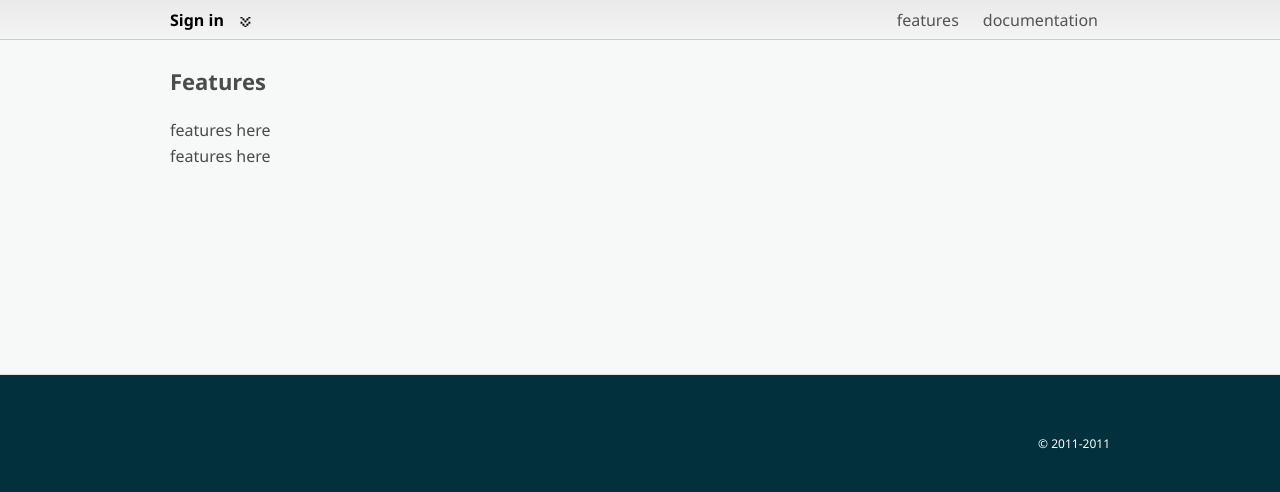
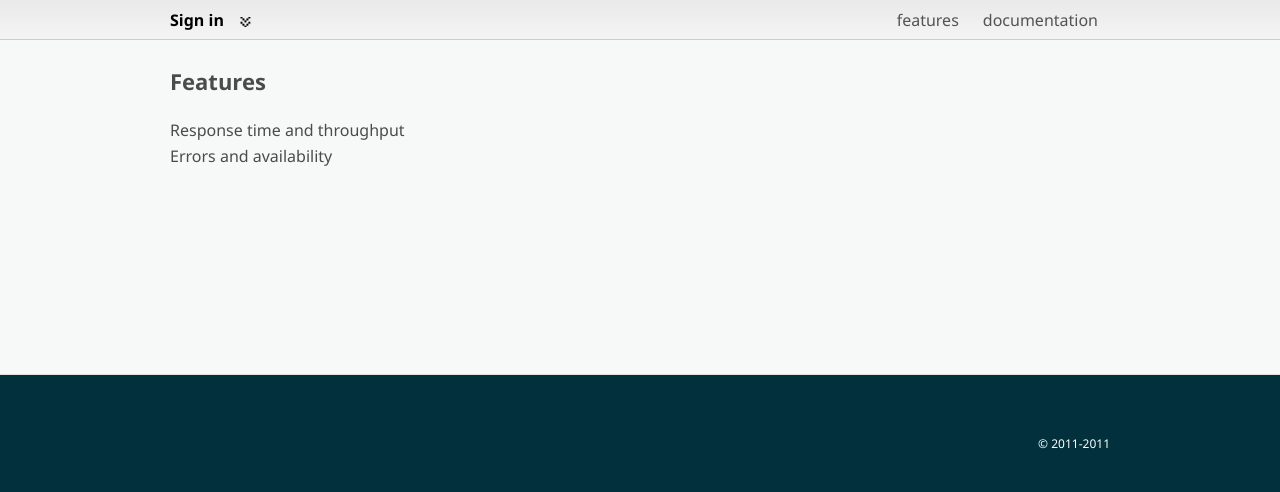
Before and after one commit to andrewsmedina/djangodash2011, a Django app: page /features/ in a window 1280 px wide. Shown: the part 119-611 px from the top of the page. Run offline with Django 3.2, Linux system fonts and the light colour scheme; parts of the project's set-up code (start-up, migrations or seed data) failed here and were passed over.

Commit message:
added some features

```diff
--- a/startdust_website/home/templates/home/features.html
+++ b/startdust_website/home/templates/home/features.html
@@ -3,8 +3,8 @@
 {% block content %}
 <div class="container">
 	<h2>Features</h2>
-	<p>features here</p>
-	<p>features here</p>
+	<p>Response time and throughput</p>
+	<p>Errors and availability</p>
 	<div class="clear"></div>
 	<div class="clear"></div>
 </div>
```
